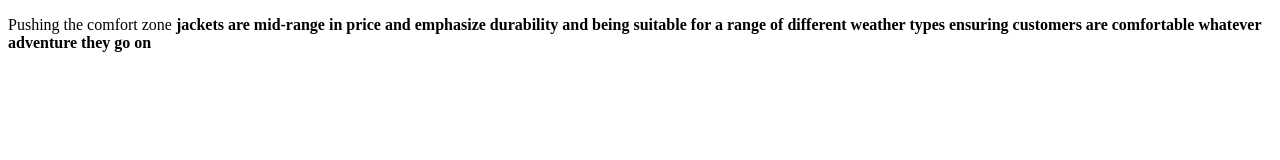
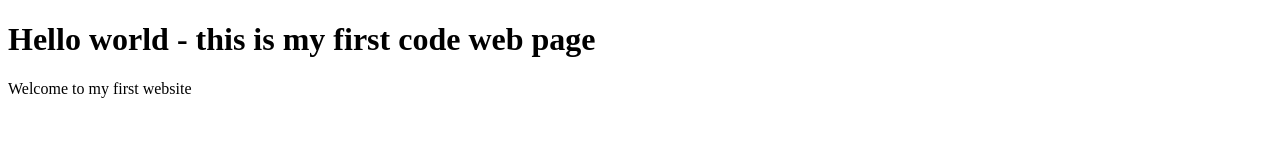
Before and after one commit to Noroff-FEU-Assignments/cross-course-project-espenstenhammer, a plain HTML site: page index.html in a window 1280 px wide. Drawn offline with Linux system fonts and the light colour scheme.

```diff
--- a/index.html
+++ b/index.html
@@ -1,12 +1,13 @@
 <!doctype html>
 <html>
+
   <head>
-    <title>Rainy Days </title>
   </head>
+
   <body>
-    <p>Pushing the comfort zone <strong></strong>
+    <h1>Hello world - this is my first code web page </h1>
+        <p>Welcome to my first website
 
-        <strong>jackets are mid-range in price and emphasize durability and being suitable for a range of different weather types
-            ensuring customers are comfortable whatever adventure they go on</strong></p>
+        </p>
   </body>
 </html>
```
